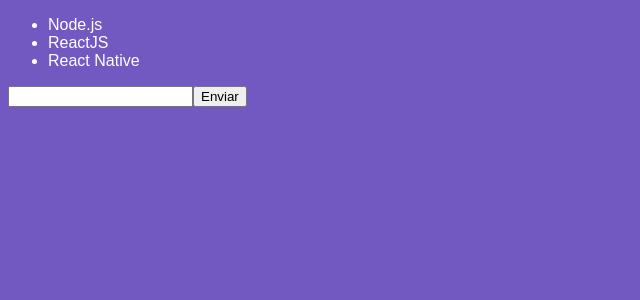
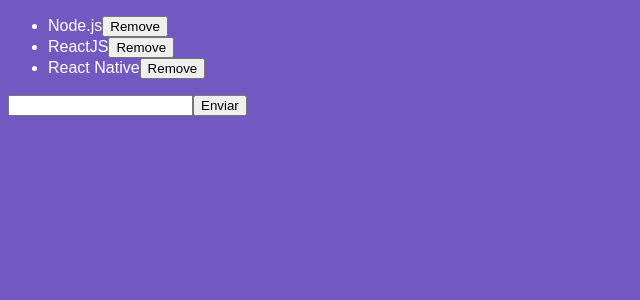
Before and after one commit to guijfalves/gobarber-react, a React app: page / in a window 1280 px wide. Shown: the top 300 px of the page, without its empty margins (0-640 px from the left). Built offline with nearby package versions, Linux system fonts and the light colour scheme.

Commit message:
Adicionado botao de remover

```diff
--- a/src/components/TechList.js
+++ b/src/components/TechList.js
@@ -23,11 +23,20 @@
         });
     }
 
+    handleDelete = (tech) => {
+        this.setState({ techs: this.state.techs.filter(t => t != tech) })
+    }
+
     render() {
         return(
             <form onSubmit={this.handleSubmit}>
                 <ul>
-                {this.state.techs.map(tech => <li key={tech}>{tech}</li>)}
+                {this.state.techs.map(tech => (
+                    <li key={tech}>
+                        {tech}
+                        <button onClick={() => this.handleDelete(tech)} type="button">Remove</button>
+                        </li>
+                    ))}
                 </ul>
                 <input
                     type="text"
```
